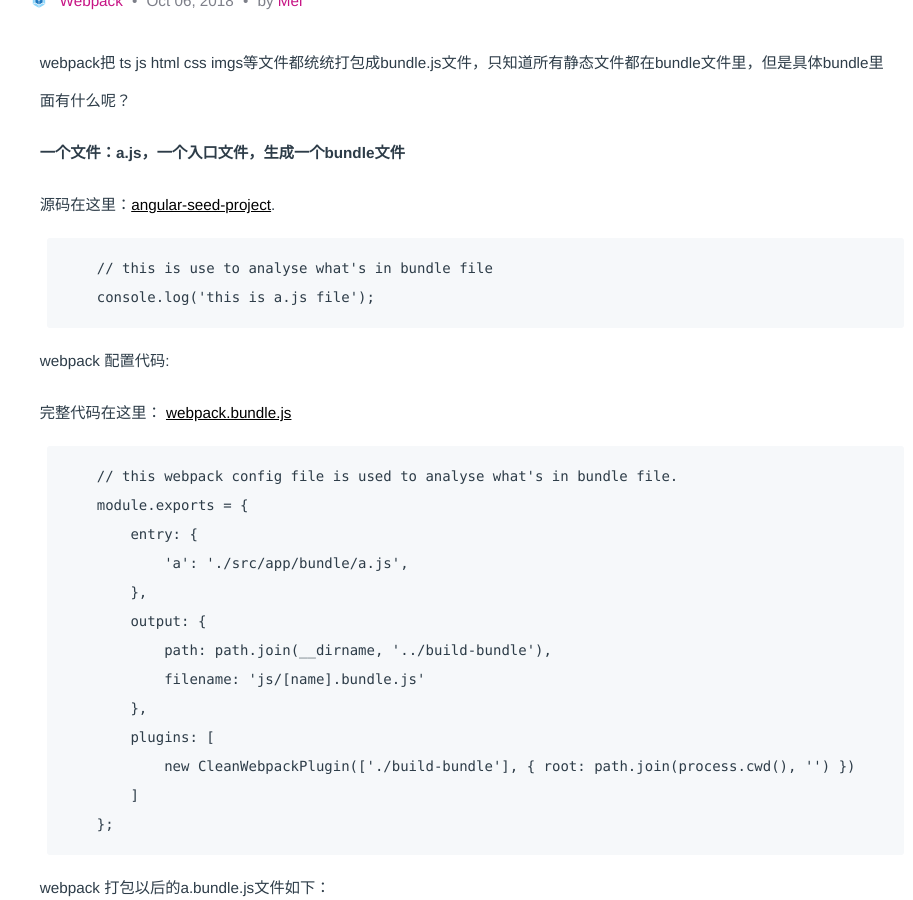
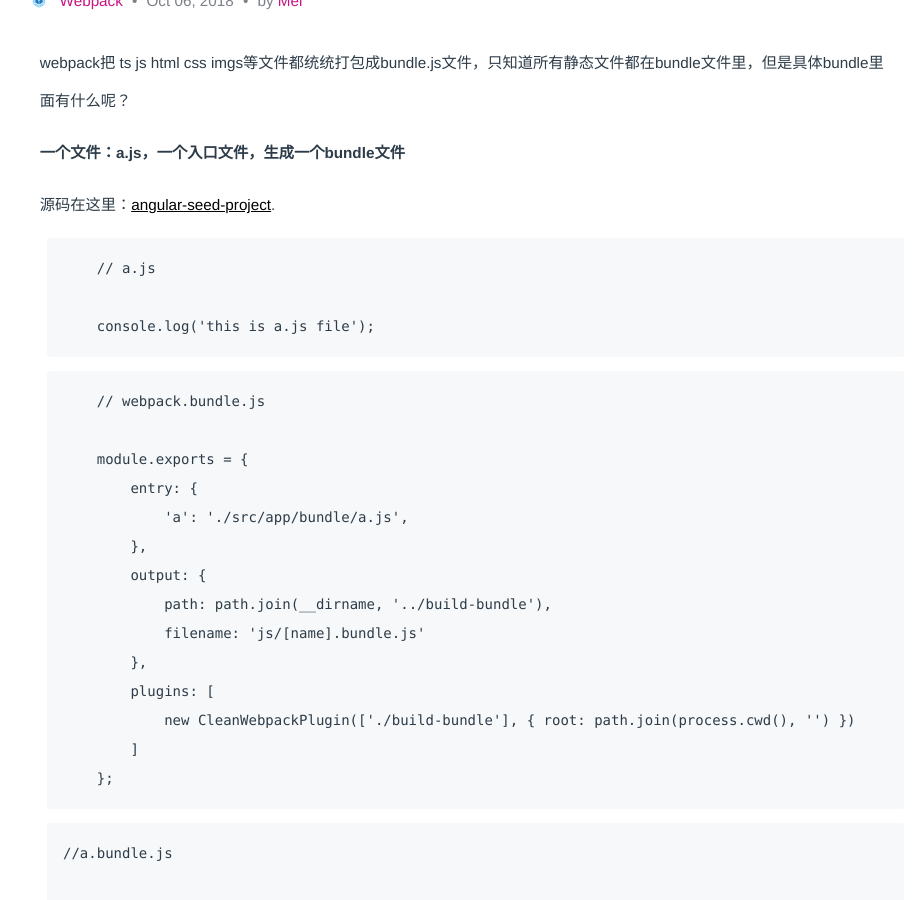
Before and after one commit to LiMeii/LiMeii.github.io, a Jekyll site: the page built from _posts/2018-10-06-webpack-what-in-bundle.md, in a window 1280 px wide and 900 px high, scrolled down 205 px. Shown: the whole window, without its empty margins (183-1096 px from the left). Built offline with Jekyll 4.4.1, drawn with Linux system fonts in a browser that asks for light colours; some of the changed text lies outside the part shown.

Commit message:
update what's in bundle post

````diff
--- a/_posts/2018-10-06-webpack-what-in-bundle.md
+++ b/_posts/2018-10-06-webpack-what-in-bundle.md
@@ -21,15 +21,13 @@ webpack把 ts js html css imgs等文件都统统打包成bundle.js文件，只
 源码在这里：[angular-seed-project](https://github.com/LiMeii/angular-seed-project).
 
 ``` js
-    // this is use to analyse what's in bundle file
+    // a.js
+
     console.log('this is a.js file');
 ```
-webpack 配置代码:
+```js
+    // webpack.bundle.js
 
-完整代码在这里： [webpack.bundle.js](https://github.com/LiMeii/angular-seed-project/blob/master/webpack/webpack.bundle.js)
-
-```js
-    // this webpack config file is used to analyse what's in bundle file.
     module.exports = {
         entry: {
             'a': './src/app/bundle/a.js',
@@ -44,8 +42,9 @@ webpack 配置代码:
     };
 ```
 
-webpack 打包以后的a.bundle.js文件如下：
 ```js
+//a.bundle.js
+
 /******/ (function(modules) { // webpackBootstrap
 /******/ 	// The module cache
 /******/ 	var installedModules = {};
````
Also changed, not shown: other parts of _posts/2018-10-06-webpack-what-in-bundle.md (+1 -1 lines).
